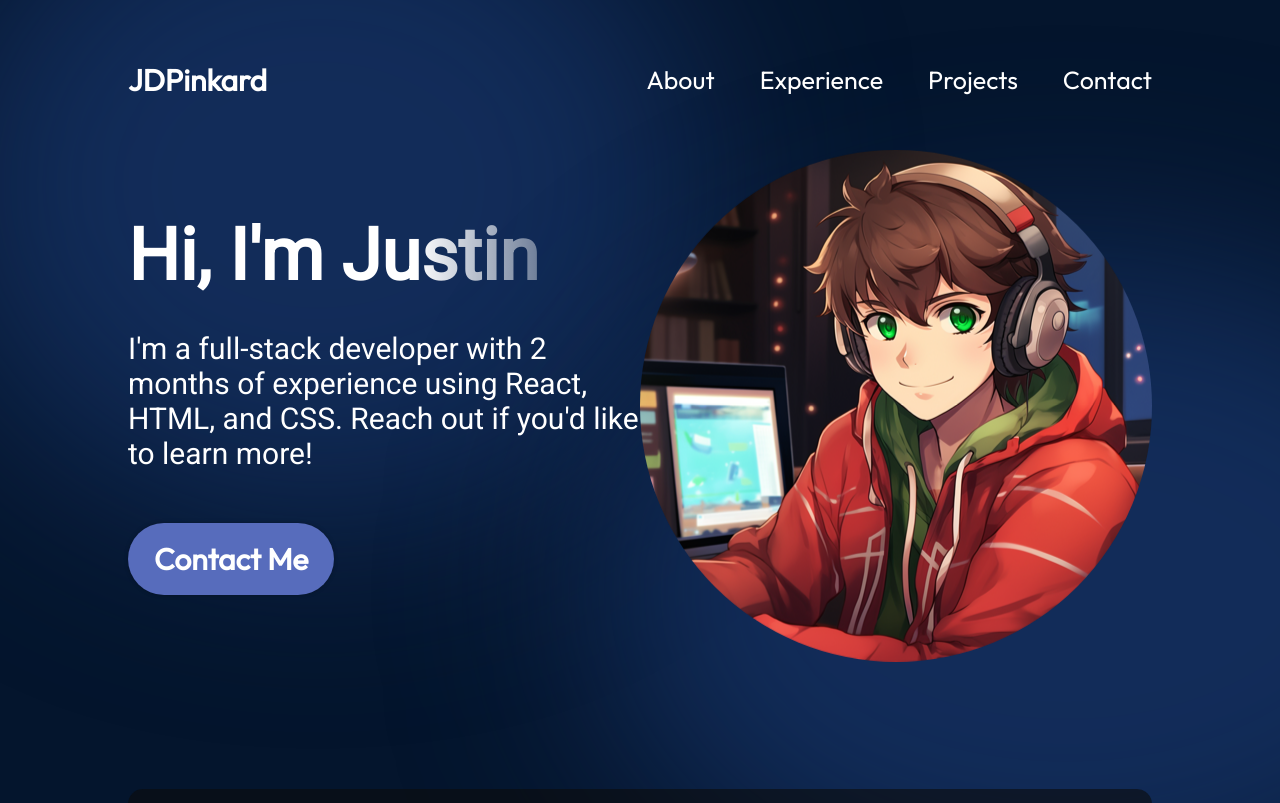
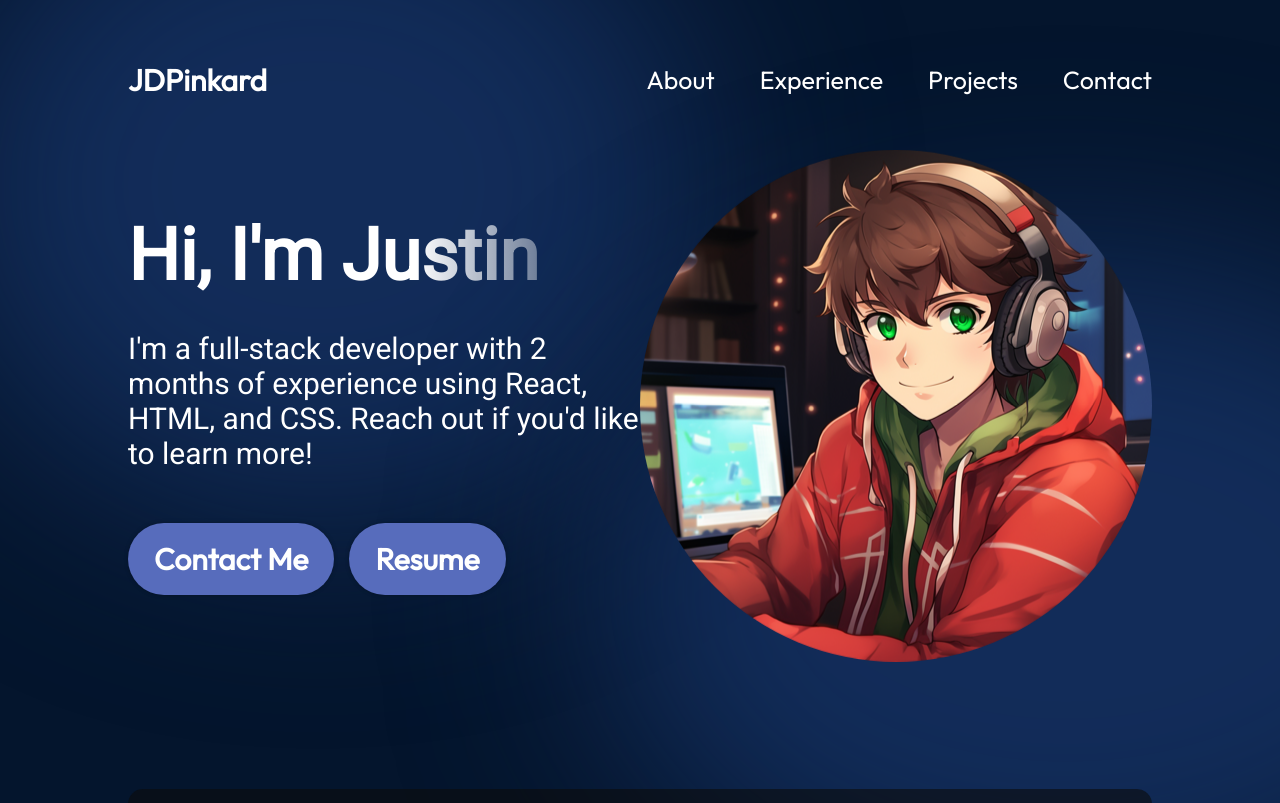
Before and after one commit to jdpinkard/Jportfolio, a React (Vite) app: page / in a window 1280 px wide. Shown: the top 803 px of the page. Built offline with nearby package versions, Linux system fonts and the light colour scheme.

Commit message:
Added Resume Button and Resume

```diff
--- a/src/components/Hero/Hero.jsx
+++ b/src/components/Hero/Hero.jsx
@@ -1,6 +1,7 @@
 import React from 'react'
 import { getImageURL } from '../../utils'
 import styles from "./Hero.module.css"
+import resume from "../../data/Justin_Pinkard_resume.pdf";
 
 const Hero = () => {
   return (
@@ -8,7 +9,10 @@ const Hero = () => {
         <div className={styles.content}>
             <h1 className={styles.title}>Hi, I'm Justin</h1>
             <p className={styles.description}>I'm a full-stack developer with 2 months of experience using React, HTML, and CSS. Reach out if you'd like to learn more!</p>
-            <a href="mailto:justin.d.pinkard@gmail.com" className={styles.contactBtn}>Contact Me</a>
+            <div className={styles.buttons}>
+            <a href="mailto:justin.d.pinkard@gmail.com" className={styles.textBtn}>Contact Me</a>
+            <a href={resume} target="_blank" className={styles.textBtn}>Resume</a>
+            </div>
         </div>
         <img src={getImageURL("hero/heroImage.png")} alt="hero image of Justin" className={styles.heroImg} />
         <div className={styles.topBlur} />
--- a/src/components/Hero/Hero.module.css
+++ b/src/components/Hero/Hero.module.css
@@ -41,7 +41,12 @@
     margin-bottom: 52px;
 }
 
-.contactBtn {
+.buttons {
+    display: flex;
+    gap: 15px;
+}
+
+.textBtn {
     text-decoration: none;
     background-color: var(--color-primary);
     color: var(--color-text);
@@ -52,7 +57,7 @@
     box-shadow: 0 0 4px 0 rgba(0, 0, 0, 0.25);
 }
 
-.contactBtn:hover {
+.textBtn:hover {
     background-color: #232e5c;
 }
 
```
Also changed, not shown: 1 other file (tests, documents, lock files or other folders).
